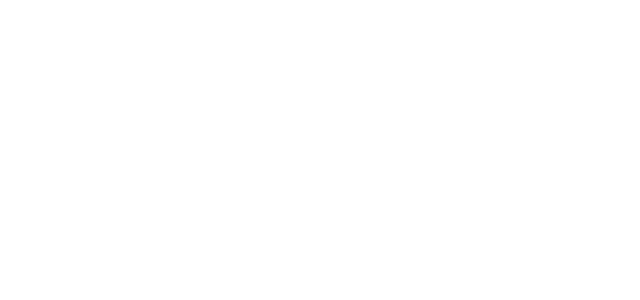
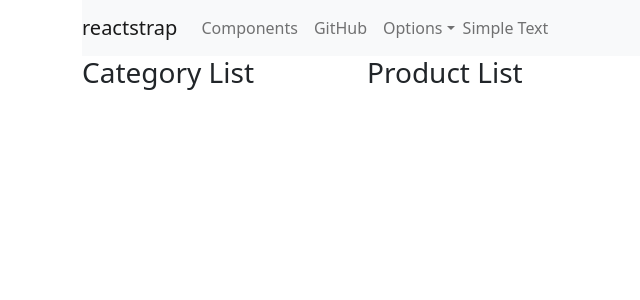
Before and after one commit to neslimanka/Kodluyoruz, a React (Create React App) app in the folder northwind-redux/: page / in a window 1280 px wide. Shown: the top 300 px of the page, without its empty margins (0-640 px from the left). Built offline with nearby package versions, Linux system fonts and the light colour scheme.

Commit message:
temel bileşenlerin yapılandırılması yapıldı

```diff
--- a/northwind-redux/package.json
+++ b/northwind-redux/package.json
@@ -6,10 +6,12 @@
     "@testing-library/jest-dom": "^5.11.4",
     "@testing-library/react": "^11.1.0",
     "@testing-library/user-event": "^12.1.10",
+    "bootstrap": "^5.1.2",
     "react": "^17.0.2",
     "react-dom": "^17.0.2",
     "react-redux": "^7.2.5",
     "react-scripts": "4.0.3",
+    "reactstrap": "^8.10.0",
     "redux": "^4.1.1",
     "web-vitals": "^1.0.1"
   },
--- /dev/null
+++ b/northwind-redux/src/components/categories/CategoryList.js
@@ -0,0 +1,11 @@
+import React, { Component } from 'react'
+
+export default class CategoryList extends Component {
+    render() {
+        return (
+            <div>
+                <h3>Category List</h3>
+            </div>
+        )
+    }
+}
--- /dev/null
+++ b/northwind-redux/src/components/navi/Navi.js
@@ -0,0 +1,60 @@
+import React, { useState } from 'react';
+import {
+  Collapse,
+  Navbar,
+  NavbarToggler,
+  NavbarBrand,
+  Nav,
+  NavItem,
+  NavLink,
+  UncontrolledDropdown,
+  DropdownToggle,
+  DropdownMenu,
+  DropdownItem,
+  NavbarText
+} from 'reactstrap';
+
+const Navi = (props) => {
+  const [isOpen, setIsOpen] = useState(false);
+
+  const toggle = () => setIsOpen(!isOpen);
+
+  return (
+    <div>
+      <Navbar color="light" light expand="md">
+        <NavbarBrand href="/">reactstrap</NavbarBrand>
+        <NavbarToggler onClick={toggle} />
+        <Collapse isOpen={isOpen} navbar>
+          <Nav className="mr-auto" navbar>
+            <NavItem>
+              <NavLink href="/components/">Components</NavLink>
+            </NavItem>
+            <NavItem>
+              <NavLink href="https://github.com/reactstrap/reactstrap">GitHub</NavLink>
+            </NavItem>
+            <UncontrolledDropdown nav inNavbar>
+              <DropdownToggle nav caret>
+                Options
+              </DropdownToggle>
+              <DropdownMenu right>
+                <DropdownItem>
+                  Option 1
+                </DropdownItem>
+                <DropdownItem>
+                  Option 2
+                </DropdownItem>
+                <DropdownItem divider />
+                <DropdownItem>
+                  Reset
+                </DropdownItem>
+              </DropdownMenu>
+            </UncontrolledDropdown>
+          </Nav>
+          <NavbarText>Simple Text</NavbarText>
+        </Collapse>
+      </Navbar>
+    </div>
+  );
+}
+
+export default Navi;
--- /dev/null
+++ b/northwind-redux/src/components/products/ProductList.js
@@ -0,0 +1,11 @@
+import React, { Component } from 'react'
+
+export default class ProductList extends Component {
+    render() {
+        return (
+            <div>
+                <h3>Product List</h3>
+            </div>
+        )
+    }
+}
--- a/northwind-redux/src/components/root/App.js
+++ b/northwind-redux/src/components/root/App.js
@@ -1,9 +1,15 @@
 import React from "react";
+import { Container } from "reactstrap";
+import Navi from "../navi/Navi";
+import Dashboard from "./Dashboard";
 
 function App() {
   return (
     <div >
-
+       <Container>
+         <Navi/>
+         <Dashboard/>
+       </Container>
     </div>
   );
 }
--- /dev/null
+++ b/northwind-redux/src/components/root/Dashboard.js
@@ -0,0 +1,21 @@
+import React, { Component } from 'react'
+import { Row,Col} from 'reactstrap'
+import CategoryList from '../categories/CategoryList'
+import ProductList from '../products/ProductList'
+
+export default class Dashboard extends Component {
+    render() {
+        return (
+            <div>
+                <Row>
+                    <Col xs="3">
+                     <CategoryList/>
+                    </Col>
+                    <Col xs="9">
+                     <ProductList/>
+                    </Col>
+                </Row>
+            </div>
+        )
+    }
+}
--- a/northwind-redux/src/index.js
+++ b/northwind-redux/src/index.js
@@ -1,8 +1,8 @@
 import React from 'react';
 import ReactDOM from 'react-dom';
-
 import App from './components/root/App';
 import reportWebVitals from './reportWebVitals';
+import 'bootstrap/dist/css/bootstrap.css';
 
 ReactDOM.render(
   <React.StrictMode>
```
Also changed, not shown: 2 other files (tests, documents, lock files or other folders).
